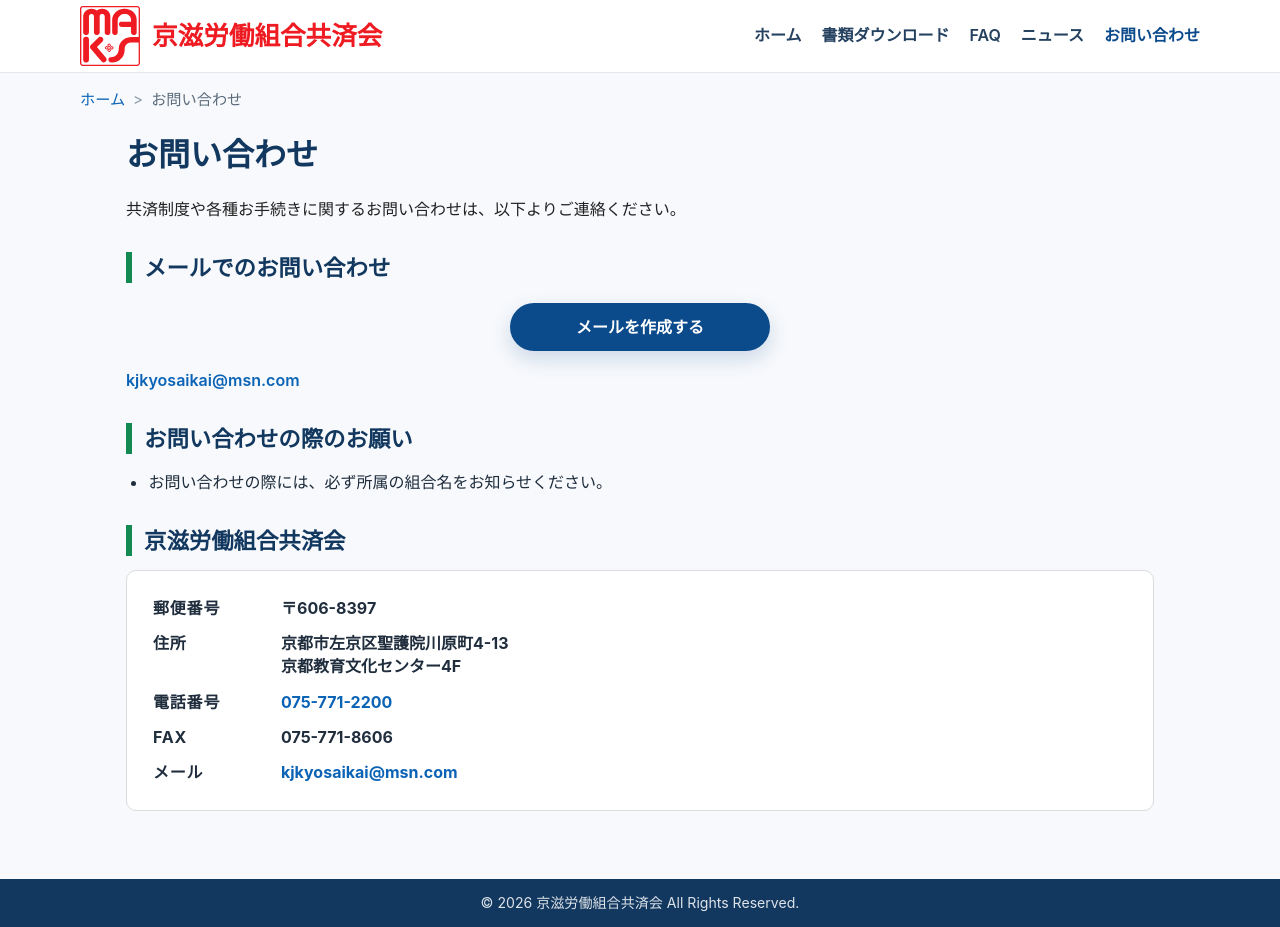
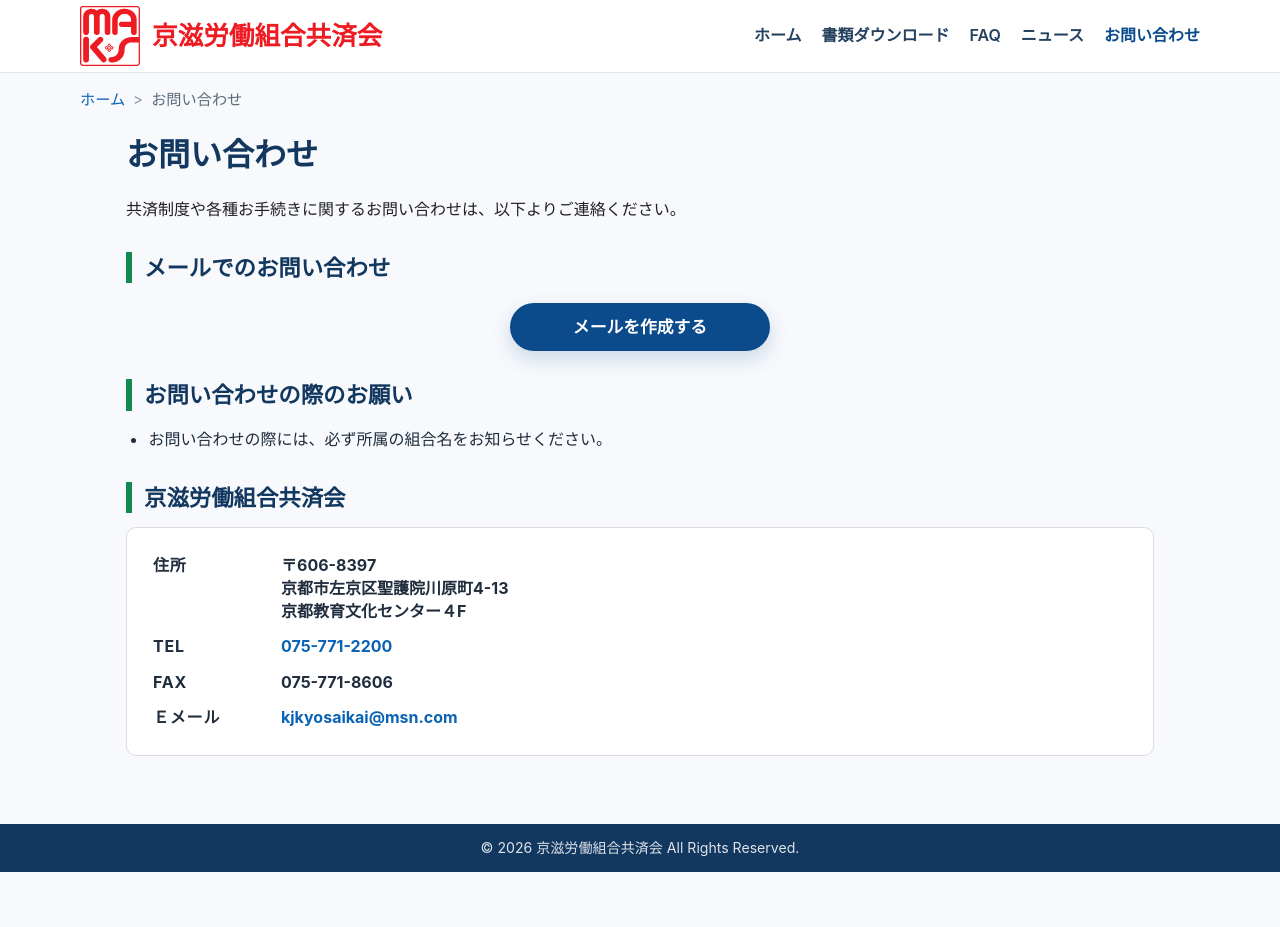
Before and after one commit to keijirodokyosai/keijirodokyosai.github.io, a Jekyll site: the page built from contact.html, in a window 1280 px wide and 927 px high. Built offline with Jekyll 4.4.1, drawn with Linux system fonts in a browser that asks for light colours.

Commit message:
Update contact.html

```diff
--- a/contact.html
+++ b/contact.html
@@ -59,16 +59,12 @@
     <h2>メールでのお問い合わせ</h2>
 
     <div class="pdf-download">
-      <a href="mailto:kjkyosaikai@msn.com?subject=お問い合わせ" class="btn btn-primary">
+      <a href="mailto:kjkyosaikai@msn.com?subject=お問い合わせ"
+         class="btn btn-primary contact-mail-btn">
         メールを作成する
       </a>
     </div>
 
-    <p class="contact-mail-link">
-      <a href="mailto:kjkyosaikai@msn.com" class="text-link">
-        kjkyosaikai@msn.com
-      </a>
-    </p>
   </section>
 
   <section class="detail-section notice-section">
@@ -84,21 +80,18 @@
 
     <div class="image-card contact-card">
       <table class="contact-table">
-        <tr>
-          <th>郵便番号</th>
-          <td>〒606-8397</td>
-        </tr>
 
         <tr>
           <th>住所</th>
           <td>
+            〒606-8397<br>
             京都市左京区聖護院川原町4-13<br>
-            京都教育文化センター4F
+            京都教育文化センター４F
           </td>
         </tr>
 
         <tr>
-          <th>電話番号</th>
+          <th>TEL</th>
           <td>
             <a href="tel:0757712200" class="text-link">
               075-771-2200
@@ -112,13 +105,14 @@
         </tr>
 
         <tr>
-          <th>メール</th>
+          <th>Ｅメール</th>
           <td>
             <a href="mailto:kjkyosaikai@msn.com" class="text-link">
               kjkyosaikai@msn.com
             </a>
           </td>
         </tr>
+
       </table>
     </div>
   </section>
```
